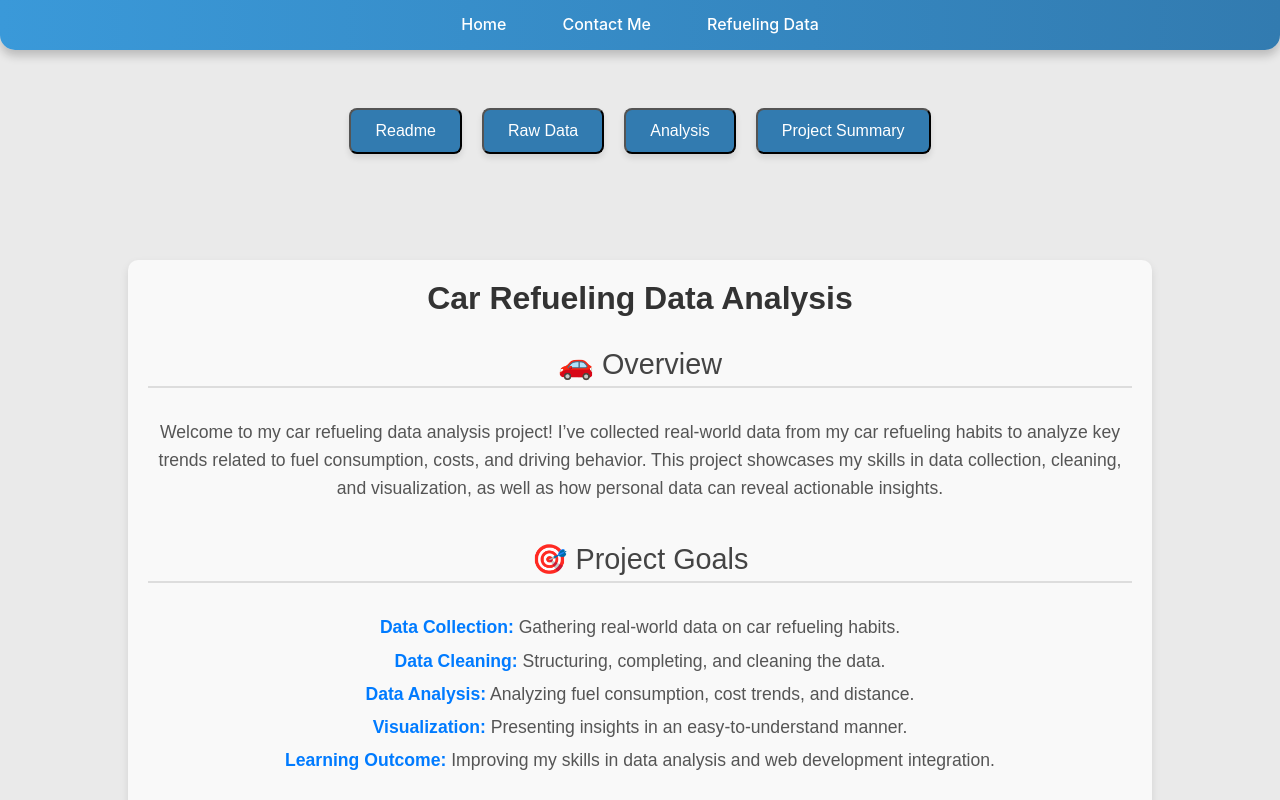
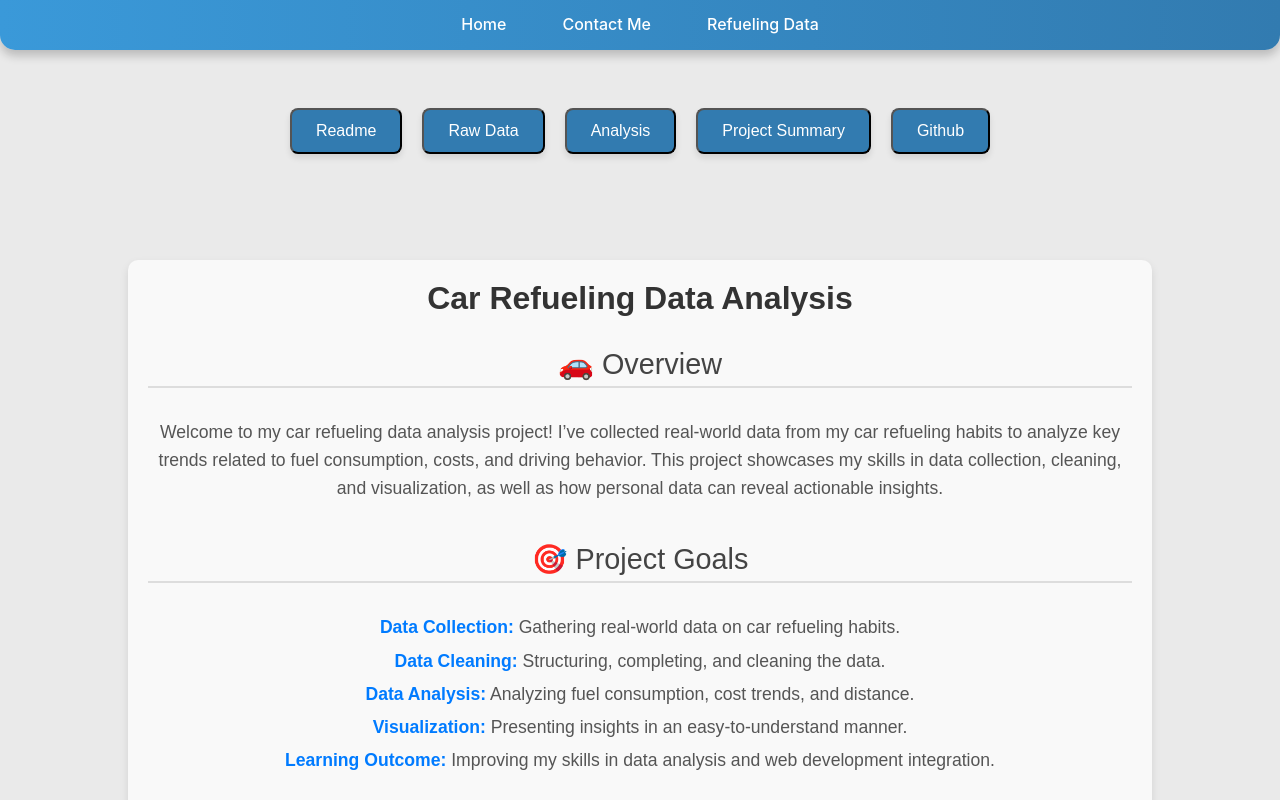
Before and after one commit to SypekKonrad/webp, a React (Create React App) app in the folder frontend/: page /car-data in a window 1280 px wide. Shown: the top 800 px of the page. Built offline with nearby package versions, Linux system fonts and the light colour scheme; no server answers.

Commit message:
added github project button to the project navbar

```diff
--- a/frontend/src/components/CarDataNavbar/CarDataNavbar.tsx
+++ b/frontend/src/components/CarDataNavbar/CarDataNavbar.tsx
@@ -22,6 +22,9 @@ const CarDataNavbar: React.FC = () => {
           <Link to="/car-data/summary">
             <button className="button">Project Summary</button>
           </Link>
+          <a href="https://github.com/SypekKonrad/car-data-analysis" target="_blank" rel="noopener noreferrer">
+            <button className="button">Github</button>
+          </a>
 
         </div>
       </div>
```
